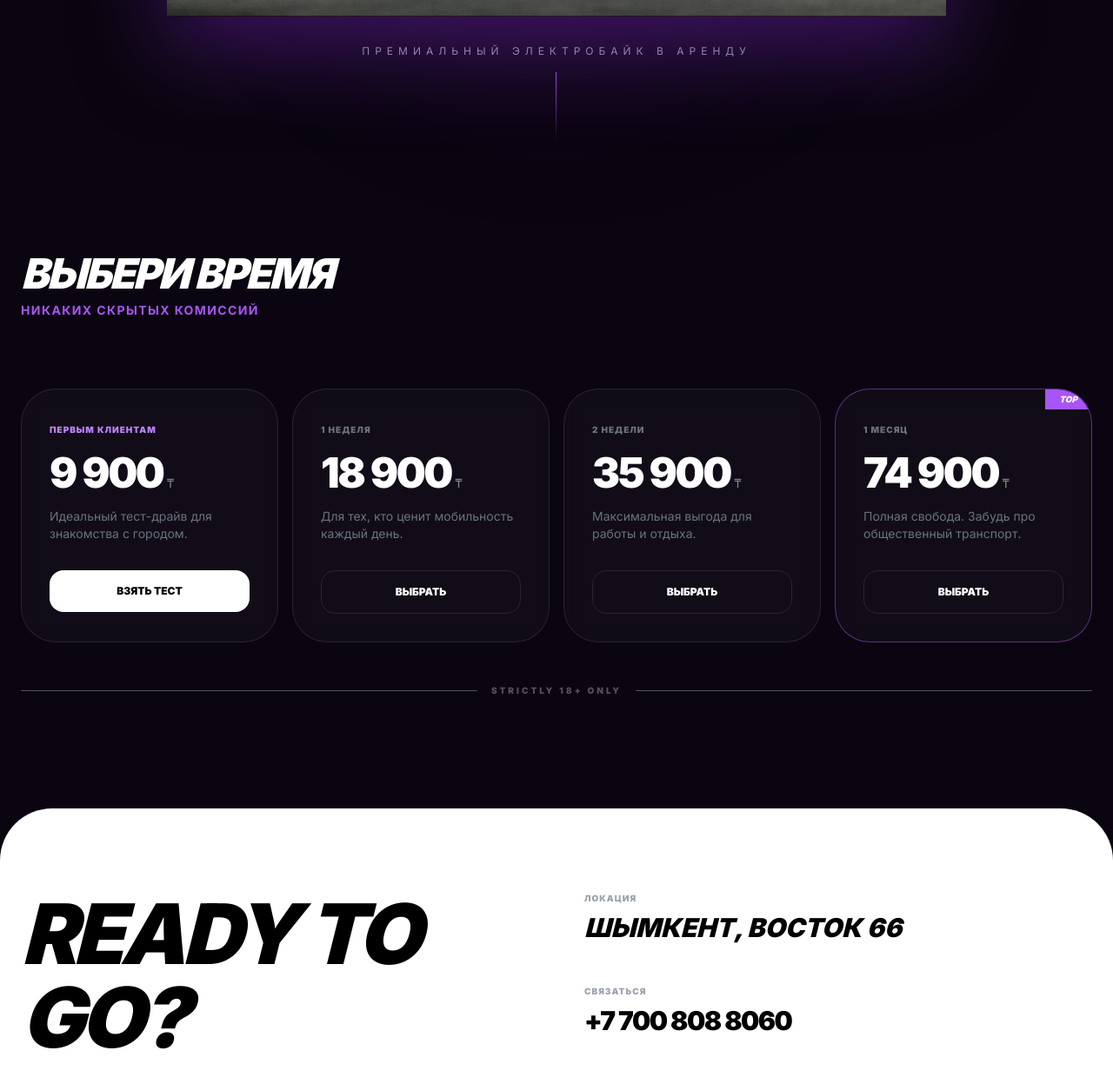
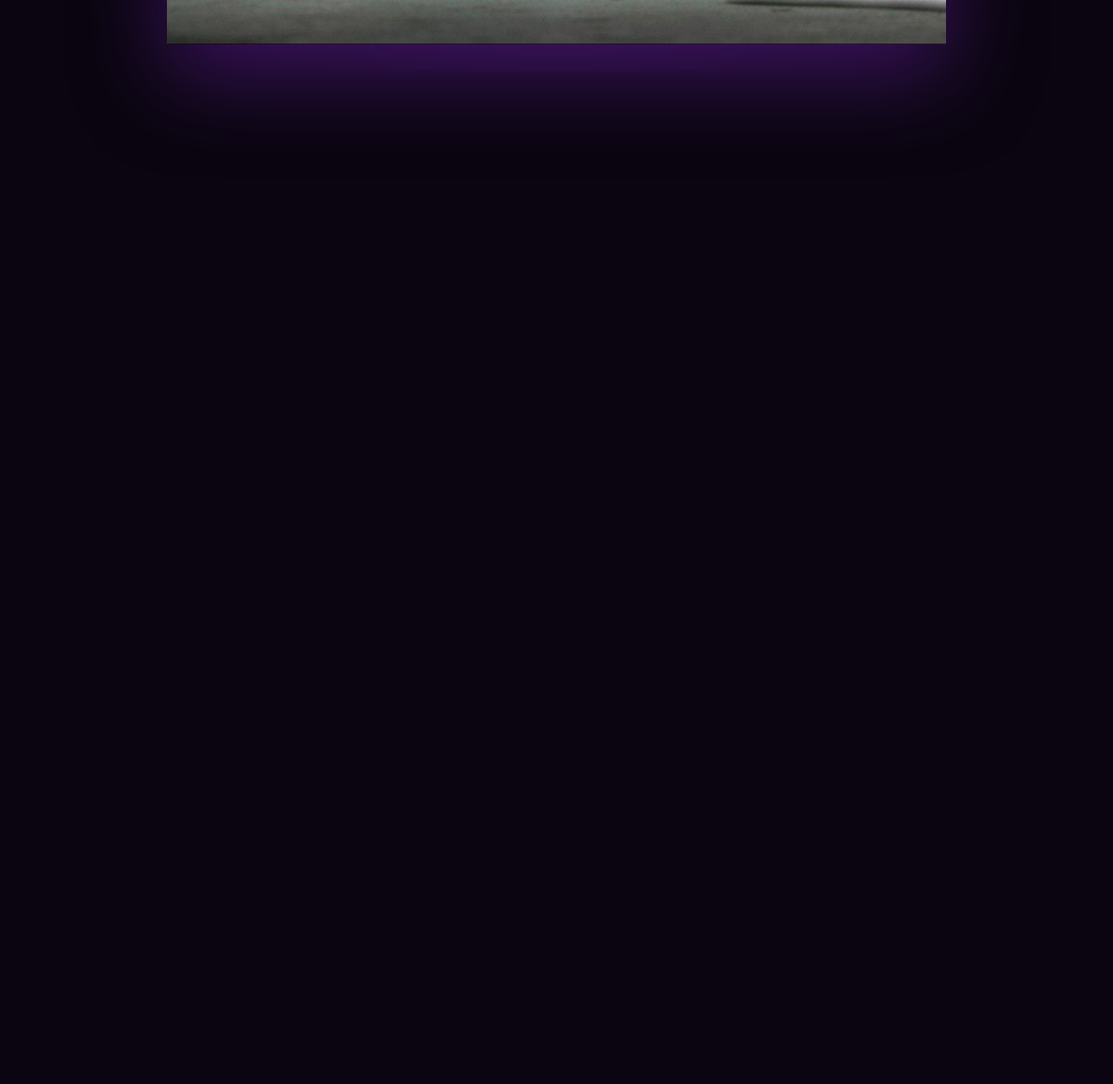
Before and after one commit to lyonya22/easygo, a plain HTML site: page index.html in a window 1280 px wide. Shown: the part 718-1965 px from the top of the page at 87% size. After the commit the page ends 800 px from the top, so only its background shows below. Drawn offline with nearby package versions, Linux system fonts and the light colour scheme.

Commit message:
Update index.html

```diff
--- a/index.html
+++ b/index.html
@@ -3,18 +3,60 @@
 <head>
     <meta charset="UTF-8">
     <meta name="viewport" content="width=device-width, initial-scale=1.0">
-    <title>Eazy Go | Аренда Электробайков</title>
+    <title>Eazy Go | Feel the Power</title>
     <script src="https://cdn.tailwindcss.com"></script>
     <link href="https://fonts.googleapis.com/css2?family=Inter:wght@400;700;900&display=swap" rel="stylesheet">
+    <link href="https://unpkg.com/aos@2.3.1/dist/aos.css" rel="stylesheet">
     <style>
-        body { font-family: 'Inter', sans-serif; background-color: #0a0510; color: white; }
+        body { font-family: 'Inter', sans-serif; background-color: #0a0510; color: white; overflow: hidden; }
         .glass { background: rgba(255, 255, 255, 0.03); backdrop-filter: blur(10px); border: 1px solid rgba(255, 255, 255, 0.1); }
-        .purple-gradient { background: linear-gradient(135deg, #6d28d9 0%, #4c1d95 100%); }
-        .text-glow { text-shadow: 0 0 20px rgba(168, 85, 247, 0.5); }
+        .text-glow { text-shadow: 0 0 20px rgba(168, 85, 247, 0.8); }
+
+        /* Стили прелоадера */
+        #loader {
+            position: fixed;
+            inset: 0;
+            background: #0a0510;
+            display: flex;
+            justify-content: center;
+            align-items: center;
+            z-index: 100;
+            transition: opacity 0.8s ease, visibility 0.8s;
+        }
+
+        .loader-content {
+            text-align: center;
+            animation: pulse 1.5s infinite ease-in-out;
+        }
+
+        @keyframes pulse {
+            0%, 100% { opacity: 0.3; transform: scale(0.95); filter: blur(2px); }
+            50% { opacity: 1; transform: scale(1); filter: blur(0px); }
+        }
+
+        /* Убираем скролл, пока грузится */
+        .loaded body { overflow-y: auto; }
     </style>
 </head>
 <body class="overflow-x-hidden">
 
+    <div id="loader">
+        <div class="loader-content">
+            <div class="text-5xl font-black italic tracking-tighter uppercase text-glow">Eazy Go</div>
+            <div class="w-48 h-[2px] bg-white/10 mt-4 overflow-hidden relative">
+                <div class="absolute inset-0 bg-purple-600 animate-[loading_2s_infinite]"></div>
+            </div>
+        </div>
+    </div>
+
+    <style>
+        @keyframes loading {
+            0% { transform: translateX(-100%); }
+            100% { transform: translateX(100%); }
+        }
+    </style>
+
+    <div id="main-content">
         <nav class="fixed top-0 w-full z-50 px-6 py-4 flex justify-between items-center bg-black/50 backdrop-blur-lg border-b border-white/5">
             <div class="text-2xl font-black italic tracking-tighter uppercase">Eazy Go</div>
             <div class="space-x-8 hidden md:block text-xs font-bold uppercase tracking-widest">
@@ -22,96 +64,38 @@
                 <a href="#prices" class="hover:text-purple-500 transition">Тарифы</a>
                 <a href="#contact" class="hover:text-purple-500 transition">Контакты</a>
             </div>
-        <a href="https://wa.me/77008088060" class="px-5 py-2 bg-purple-600 rounded-full text-xs font-black uppercase hover:bg-purple-500 transition">Забронировать</a>
+            <a href="tel:+77008088060" class="px-5 py-2 bg-purple-600 rounded-full text-xs font-black uppercase hover:bg-purple-500 transition shadow-lg shadow-purple-900/40">Арендовать</a>
         </nav>
 
         <section id="hero" class="relative min-h-screen flex flex-col justify-center items-center px-4 pt-20">
-        <div class="absolute w-[600px] h-[600px] bg-purple-600/20 rounded-full blur-[120px] -z-10 animate-pulse"></div>
+            <div class="absolute w-[600px] h-[600px] bg-purple-600/20 rounded-full blur-[120px] -z-10"></div>
 
-        <h1 class="text-7xl md:text-[10rem] font-black italic uppercase tracking-tighter leading-none text-center">
-            RIDE <span class="text-transparent bg-clip-text bg-gradient-to-b from-purple-400 to-purple-800 text-glow">EAZY</span>
+            <h1 class="text-7xl md:text-[10rem] font-black italic uppercase tracking-tighter leading-none text-center" data-aos="zoom-in">
+                RIDE <span class="text-transparent bg-clip-text bg-gradient-to-b from-purple-400 to-purple-800 text-glow italic">EAZY</span>
             </h1>
 
-        <div class="max-w-4xl w-full mt-[-50px] md:mt-[-100px] transition-transform duration-1000 hover:scale-105">
-            <img src="bike.jpg" alt="Eazy Go" class="w-full drop-shadow-[0_35px_50px_rgba(107,33,168,0.5)]">
-        </div>
-
-        <div class="flex flex-col items-center mt-8">
-            <p class="text-gray-400 uppercase tracking-[0.5em] text-xs mb-4">Премиальный электробайк в аренду</p>
-            <div class="h-20 w-[1px] bg-gradient-to-b from-purple-500 to-transparent"></div>
+            <div class="max-w-4xl w-full mt-[-50px] md:mt-[-100px]" data-aos="fade-up" data-aos-delay="500">
+                <img src="bike.jpg" alt="Eazy Go" class="w-full drop-shadow-[0_35px_50px_rgba(107,33,168,0.5)] transform hover:scale-105 transition duration-1000">
             </div>
         </section>
 
-    <section id="prices" class="py-32 px-6">
-        <div class="max-w-7xl mx-auto">
-            <div class="mb-20">
-                <h2 class="text-5xl font-black italic uppercase italic tracking-tighter">Выбери время</h2>
-                <p class="text-purple-500 font-bold uppercase tracking-widest text-sm mt-2">Никаких скрытых комиссий</p>
         </div>
 
-            <div class="grid grid-cols-1 md:grid-cols-2 lg:grid-cols-4 gap-4">
-                <div class="glass p-8 rounded-[40px] hover:border-purple-500 transition-all duration-500 group">
-                    <span class="text-[10px] font-black uppercase text-purple-400 tracking-widest">Первым клиентам</span>
-                    <div class="text-5xl font-black my-4 tracking-tighter">9 900<span class="text-sm ml-1 font-normal opacity-50">₸</span></div>
-                    <p class="text-gray-500 text-sm mb-8">Идеальный тест-драйв для знакомства с городом.</p>
-                    <button class="w-full py-4 rounded-2xl bg-white text-black font-black uppercase text-xs group-hover:bg-purple-500 group-hover:text-white transition">Взять тест</button>
-                </div>
+    <script src="https://unpkg.com/aos@2.3.1/dist/aos.js"></script>
+    <script>
+        // Инициализация анимаций скролла
+        AOS.init({ duration: 1200, once: false });
 
-                <div class="glass p-8 rounded-[40px] hover:border-purple-500 transition-all duration-500 group">
-                    <span class="text-[10px] font-black uppercase text-gray-500 tracking-widest">1 Неделя</span>
-                    <div class="text-5xl font-black my-4 tracking-tighter">18 900<span class="text-sm ml-1 font-normal opacity-50">₸</span></div>
-                    <p class="text-gray-500 text-sm mb-8">Для тех, кто ценит мобильность каждый день.</p>
-                    <button class="w-full py-4 rounded-2xl border border-white/10 font-black uppercase text-xs group-hover:bg-purple-500 transition">Выбрать</button>
-                </div>
-
-                <div class="glass p-8 rounded-[40px] hover:border-purple-500 transition-all duration-500 group">
-                    <span class="text-[10px] font-black uppercase text-gray-500 tracking-widest">2 Недели</span>
-                    <div class="text-5xl font-black my-4 tracking-tighter">35 900<span class="text-sm ml-1 font-normal opacity-50">₸</span></div>
-                    <p class="text-gray-500 text-sm mb-8">Максимальная выгода для работы и отдыха.</p>
-                    <button class="w-full py-4 rounded-2xl border border-white/10 font-black uppercase text-xs group-hover:bg-purple-500 transition">Выбрать</button>
-                </div>
-
-                <div class="glass p-8 rounded-[40px] hover:border-purple-500 transition-all duration-500 group border-purple-500/50 relative overflow-hidden">
-                    <div class="absolute top-0 right-0 bg-purple-500 px-4 py-1 text-[10px] font-black uppercase italic">Top</div>
-                    <span class="text-[10px] font-black uppercase text-gray-500 tracking-widest">1 Месяц</span>
-                    <div class="text-5xl font-black my-4 tracking-tighter">74 900<span class="text-sm ml-1 font-normal opacity-50">₸</span></div>
-                    <p class="text-gray-500 text-sm mb-8">Полная свобода. Забудь про общественный транспорт.</p>
-                    <button class="w-full py-4 rounded-2xl border border-white/10 font-black uppercase text-xs group-hover:bg-purple-500 transition">Выбрать</button>
-                </div>
-            </div>
-
-            <div class="mt-12 flex items-center gap-4 opacity-30">
-                <div class="h-[1px] flex-grow bg-white"></div>
-                <div class="text-[10px] uppercase font-black tracking-[0.3em]">Strictly 18+ Only</div>
-                <div class="h-[1px] flex-grow bg-white"></div>
-            </div>
-        </div>
-    </section>
-
-    <footer id="contact" class="bg-white text-black py-24 px-6 rounded-t-[60px]">
-        <div class="max-w-7xl mx-auto grid grid-cols-1 md:grid-cols-2 gap-16">
-            <div>
-                <h2 class="text-6xl md:text-8xl font-black italic uppercase tracking-tighter leading-none mb-8">Ready to<br>go?</h2>
-                <p class="text-xl font-medium max-w-sm">Забирай свой байк на Восток 66 и начни движение сегодня.</p>
-            </div>
-            <div class="flex flex-col justify-between">
-                <div class="space-y-12">
-                    <div>
-                        <p class="text-[10px] font-black uppercase tracking-widest text-gray-400 mb-2">Локация</p>
-                        <p class="text-3xl font-black uppercase italic">Шымкент, Восток 66</p>
-                    </div>
-                    <div>
-                        <p class="text-[10px] font-black uppercase tracking-widest text-gray-400 mb-2">Связаться</p>
-                        <a href="tel:+77008088060" class="text-3xl font-black hover:text-purple-600 transition tracking-tighter">+7 700 808 8060</a>
-                    </div>
-                </div>
-                <div class="mt-16 pt-8 border-t border-black/10 flex justify-between items-end">
-                    <div class="text-4xl font-black italic tracking-tighter italic">EAZY GO</div>
-                    <div class="text-[10px] font-bold uppercase opacity-40">© 2026 Mobility Labs</div>
-                </div>
-            </div>
-        </div>
-    </footer>
-
+        // Скрипт для прелоадера
+        window.addEventListener('load', () => {
+            const loader = document.getElementById('loader');
+            setTimeout(() => {
+                loader.style.opacity = '0';
+                loader.style.visibility = 'hidden';
+                document.documentElement.classList.add('loaded');
+                document.body.style.overflowY = 'auto'; // Включаем скролл после загрузки
+            }, 1500); // Задержка 1.5 сек для красоты
+        });
+    </script>
 </body>
 </html>
```
Lines whose indentation alone changed are shown as unchanged.
